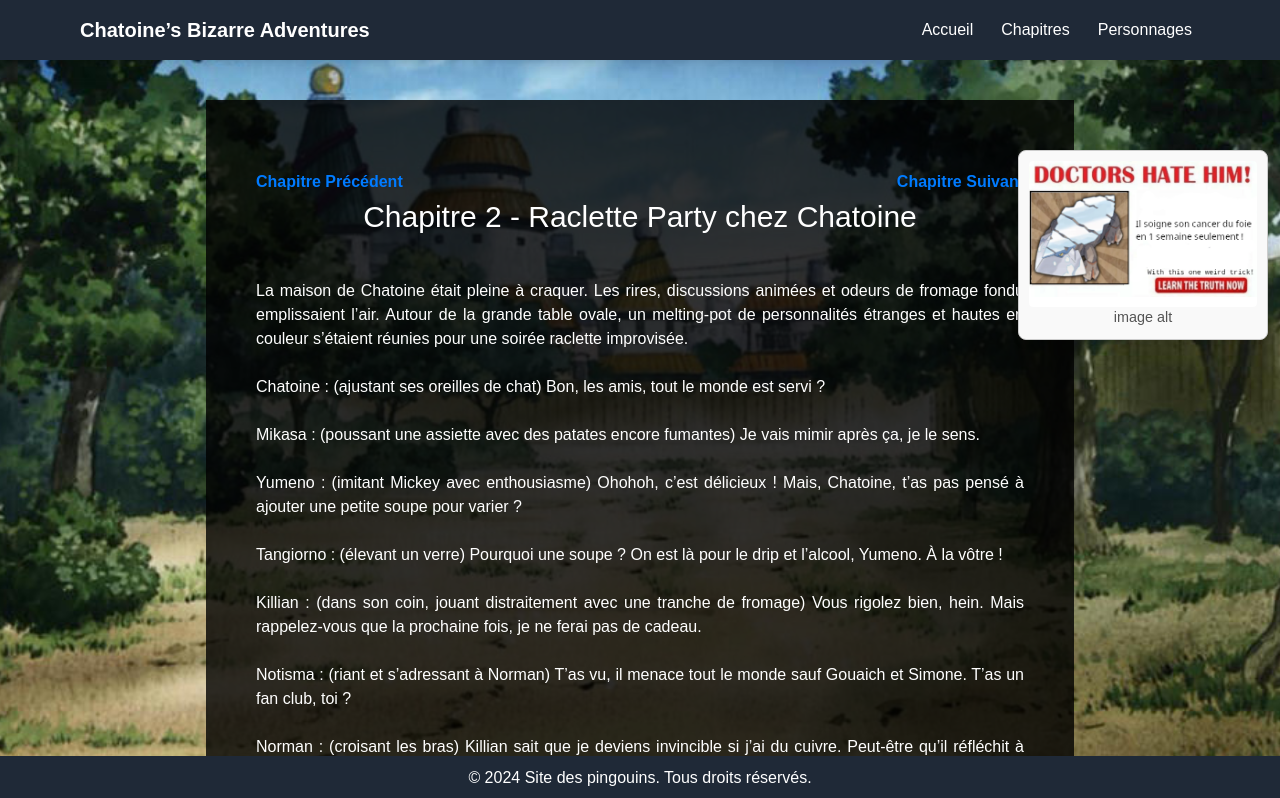
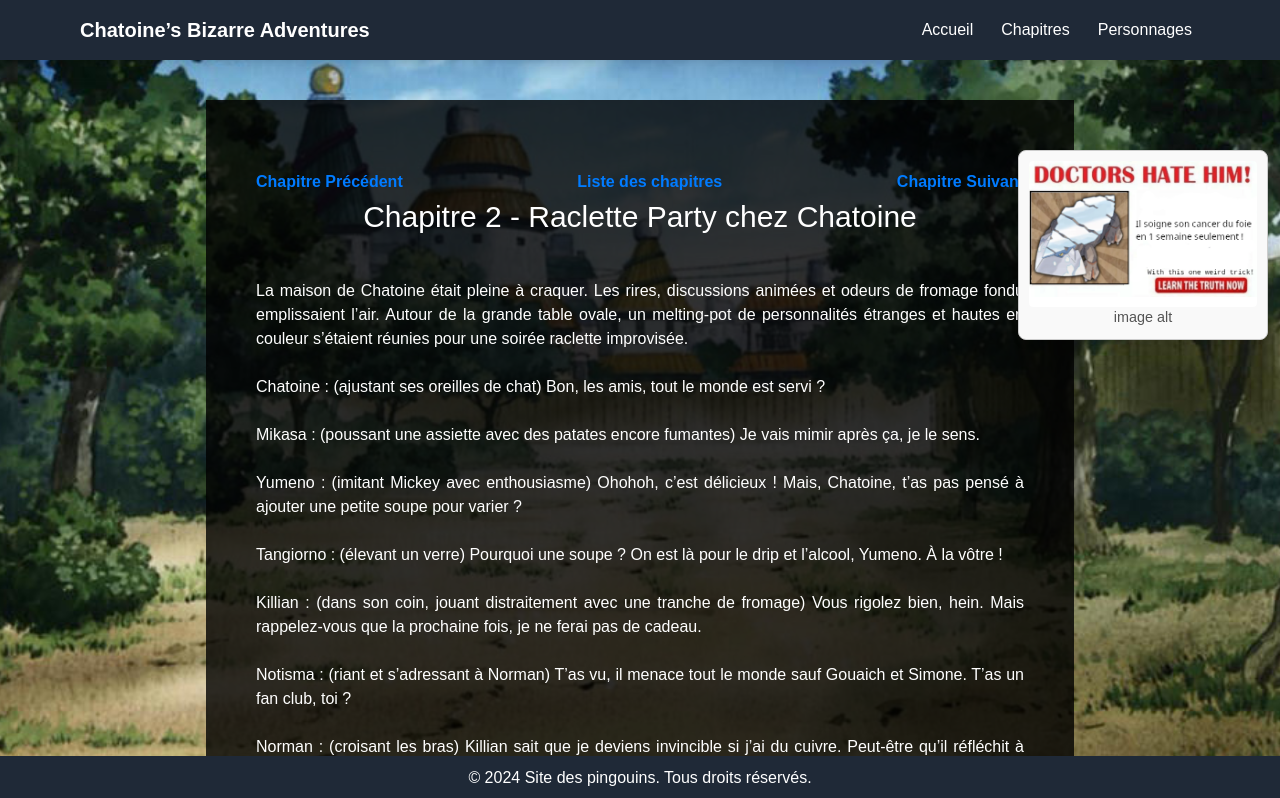
Before and after one commit to GuilhotEnzo/NeoCBA, a Vue app: page /#/hs/2 in a window 1280 px wide. Shown: the top 798 px of the page. Built offline with nearby package versions, Linux system fonts and the light colour scheme.

Commit message:
liste chapitres à toutes les pages

```diff
--- a/src/components/ChapitreNavigation.vue
+++ b/src/components/ChapitreNavigation.vue
@@ -1,7 +1,7 @@
 <template>
   <nav class="navigation">
     <router-link v-if="chapitreId > 1" :to="`/${recitType}/${chapitreId - 1}`">Chapitre Précédent</router-link>
-    <router-link v-if="chapitreId === 1" :to="`/recits`">Liste des chapitres</router-link>
+    <router-link :to="`/recits`">Liste des chapitres</router-link>
     <router-link v-if="chapitreExiste(chapitreId + 1)" :to="`/${recitType}/${chapitreId + 1}`">Chapitre Suivant
     </router-link>
   </nav>
--- a/src/components/Seracrawl.vue
+++ b/src/components/Seracrawl.vue
@@ -16,7 +16,7 @@ aside {
   border-radius: 8px;
   padding: 10px;
   box-shadow: 0 4px 6px rgba(0, 0, 0, 0.1);
-  z-index: 0;
+  z-index: 1;
 }
 
 aside img {
```
Also changed, not shown: 1 other file (tests, documents, lock files or other folders).
